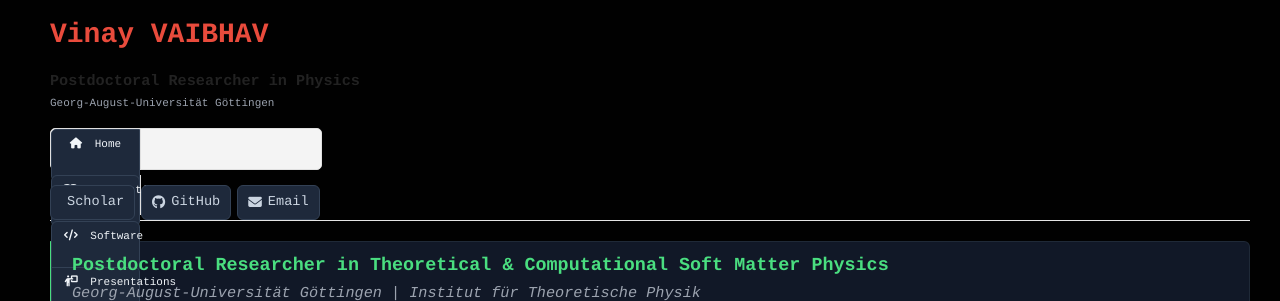
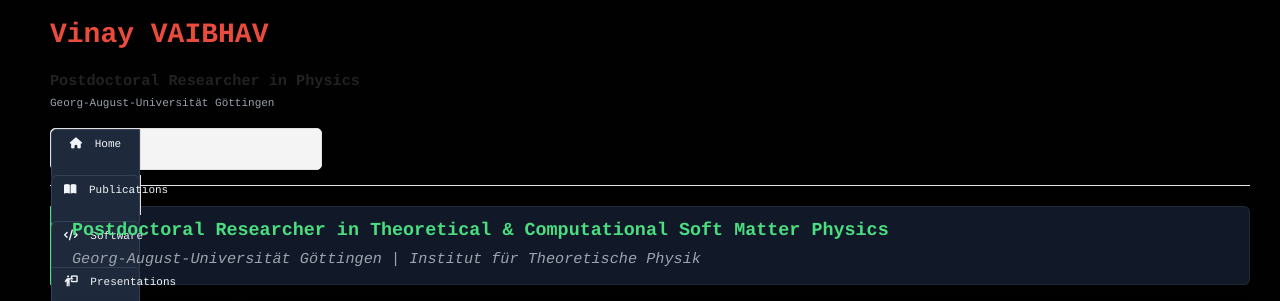
Before and after one commit to vinayphys/vinayphys.github.io, a Jekyll site: the page built from index.md, in a window 1280 px wide and 900 px high, cut to the strip 0-301 px from the top of the window. Built offline with Jekyll 4.4.1, drawn with Linux system fonts in a browser that asks for light colours; our own code applies the rules of GitHub Pages for plain Markdown files; a style sheet for code colours, icons or effects is not loaded.

Commit message:
Update default.html

```diff
--- a/_layouts/default.html
+++ b/_layouts/default.html
@@ -153,12 +153,6 @@
           <li><a href="https://speakerdeck.com/vinayphys" target="_blank"><i class="fa-solid fa-person-chalkboard" style="margin-right: 6px;"></i> Presentations</a></li>
         </ul>
 
-        <!-- Connect Buttons -->
-        <div class="social-links">
-          <a href="https://scholar.google.com/" class="social-btn" target="_blank"><i class="ai ai-google-scholar"></i> Scholar</a>
-          <a href="https://github.com/vinayphys" class="social-btn" target="_blank"><i class="fa-brands fa-github"></i> GitHub</a>
-          <a href="mailto:vinayphys@gmail.com" class="social-btn"><i class="fa-solid fa-envelope"></i> Email</a>
-        </div>
       </header>
 
       <section>
```
